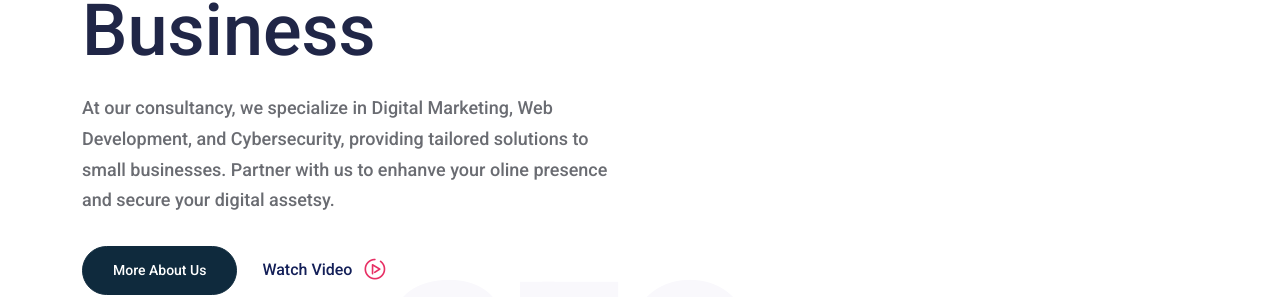
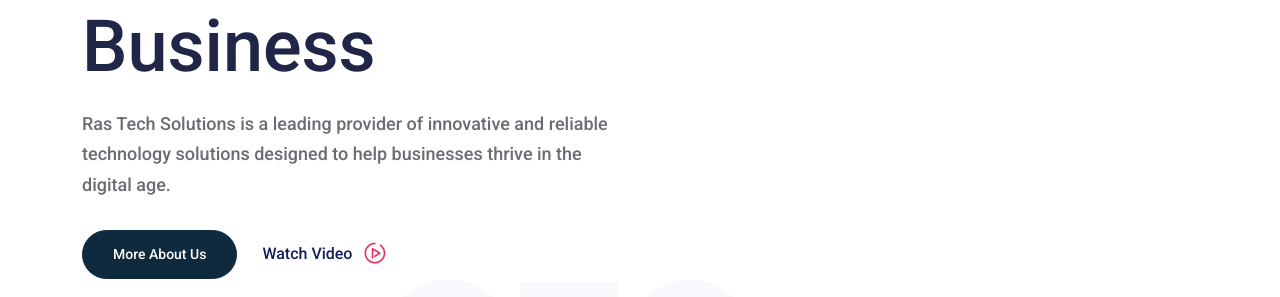
Before and after one commit to henask12/DigitalCraft-Solutions, a Next.js app: page / in a window 1280 px wide. Shown: the part 343-640 px from the top of the page. Built offline with nearby package versions, Linux system fonts and the light colour scheme.

Commit message:
updated contnent

```diff
--- a/components/HomeOne/MainBanner.js
+++ b/components/HomeOne/MainBanner.js
@@ -8,11 +8,9 @@
   return (
     <>
       <FsLightbox
-				toggler={toggler}
-				sources={[
-					'https://www.youtube.com/watch?v=_ysd-zHamjk',
-				]}
-			/>
+        toggler={toggler}
+        sources={["https://www.youtube.com/watch?v=_ysd-zHamjk"]}
+      />
 
       <div className="main-banner">
         <div className="d-table">
@@ -23,8 +21,9 @@
                   <div className="main-banner-content">
                     <h1>Digital Solutions For Your Business</h1>
                     <p>
-                     At our consultancy, we specialize in Digital Marketing, Web Development, and Cybersecurity, providing tailored solutions to small businesses.
-                     Partner with us to enhanve your oline presence and secure your digital assetsy.
+                      Ras Tech Solutions is a leading provider of innovative and
+                      reliable technology solutions designed to help businesses
+                      thrive in the digital age.
                     </p>
 
                     <div className="banner-btn">
```
